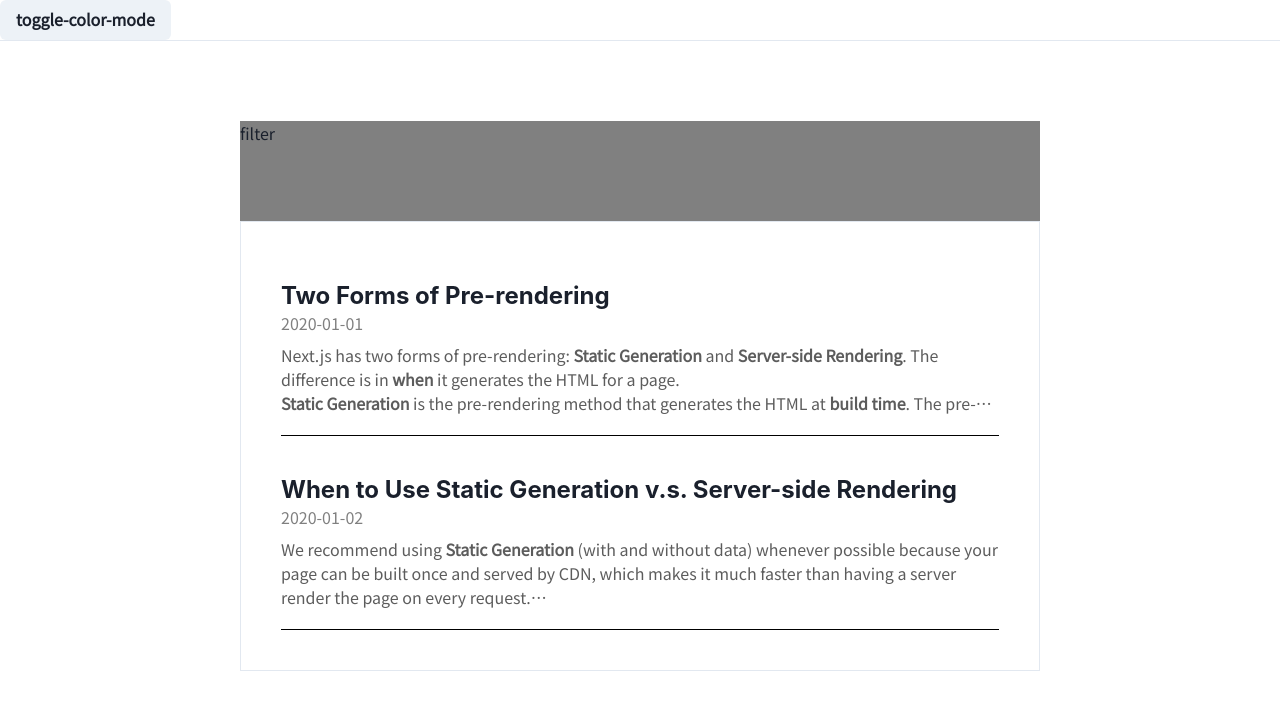
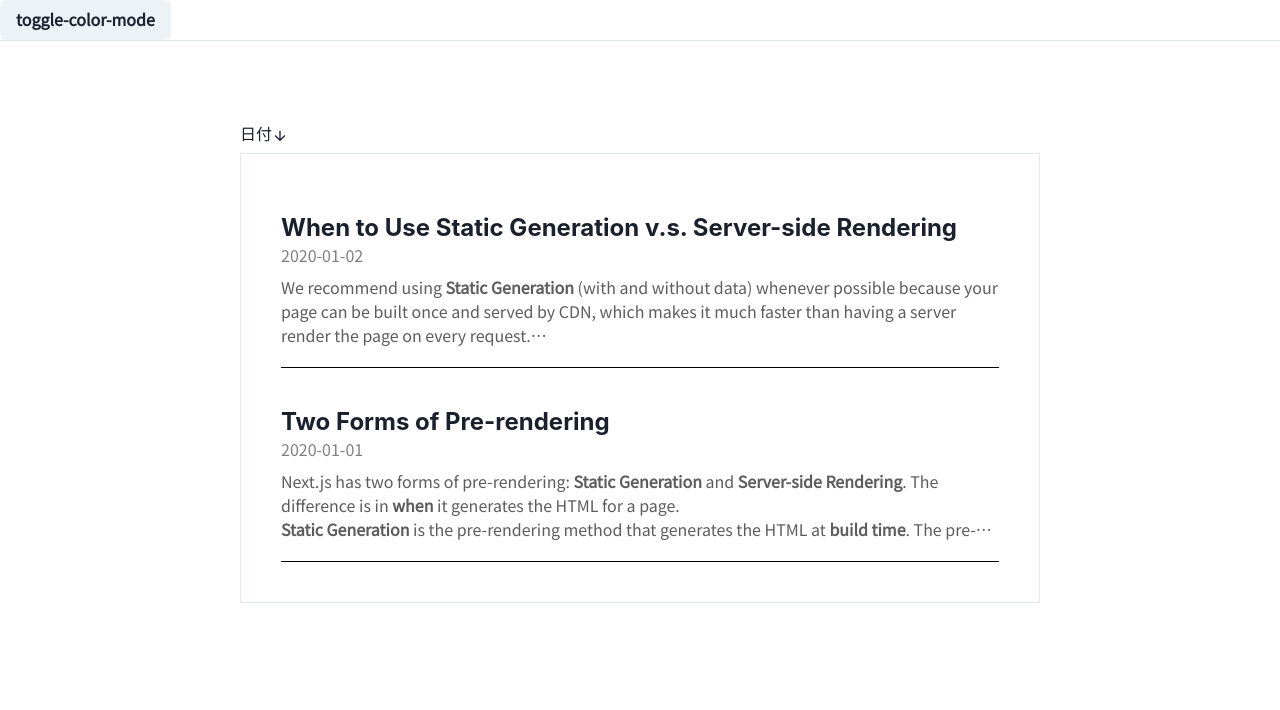
Before and after one commit to noganogami/blog-app, a Next.js app: page / in a window 1280 px wide. Shown: the top 710 px of the page. Built offline with nearby package versions, Linux system fonts and the light colour scheme.

Commit message:
日付順にソート

```diff
--- a/package.json
+++ b/package.json
@@ -10,6 +10,7 @@
     "fmt": "prettier --write ."
   },
   "dependencies": {
+    "@chakra-ui/icons": "^2.1.1",
     "@chakra-ui/react": "^2.8.2",
     "@emotion/react": "^11.11.4",
     "@emotion/styled": "^11.11.5",
--- a/src/app/page.tsx
+++ b/src/app/page.tsx
@@ -1,19 +1,33 @@
+import { FilterPosts } from "@/components/FilterPosts";
 import { PostCard } from "@/components/PostCard";
+import { SortPosts } from "@/components/SortPosts";
 import { getAllPostData } from "@/lib/posts";
 import { Box, Flex } from "@chakra-ui/react";
 
-export default function Home() {
+interface Params {
+  searchParams: {
+    order: string;
+  };
+}
+
+export default function Home({ searchParams }: Params) {
   const posts = getAllPostData();
 
   return (
     <Box flexDirection={"column"} h={"100%"} w={"100%"} maxW={800} py={20}>
-      <Box h={100} w={"100%"} bg={"gray"}>
-        filter
+      <Box mb={2}>
+        <SortPosts />
       </Box>
       <Flex flexDirection={"column"} p={10} gap={5} borderWidth={1}>
-        {posts.map(post => {
-          return <PostCard post={post} key={post.id} />;
-        })}
+        {posts
+          .sort((a, b) => {
+            return searchParams.order === "ascending"
+              ? Date.parse(b.date) + Date.parse(a.date)
+              : Date.parse(b.date) - Date.parse(a.date);
+          })
+          .map(post => {
+            return <PostCard post={post} key={post.id} />;
+          })}
       </Flex>
     </Box>
   );
--- /dev/null
+++ b/src/components/SortPosts.tsx
@@ -0,0 +1,24 @@
+"use client";
+import { ArrowDownIcon, ArrowUpIcon } from "@chakra-ui/icons";
+import { Box } from "@chakra-ui/react";
+import { usePathname, useRouter, useSearchParams } from "next/navigation";
+
+export const SortPosts = () => {
+  const router = useRouter();
+  const pathname = usePathname();
+
+  const params = useSearchParams();
+  const newParams = new URLSearchParams(params);
+
+  const sort = params.get("order");
+  newParams.set("order", sort === "ascending" ? "descending" : "ascending");
+
+  return (
+    <Box
+      as="button"
+      onClick={() => router.replace(`${pathname}?${newParams.toString()}`)}
+    >
+      日付{sort === "ascending" ? <ArrowUpIcon /> : <ArrowDownIcon />}
+    </Box>
+  );
+};
```
Also changed, not shown: 1 other file (tests, documents, lock files or other folders).
